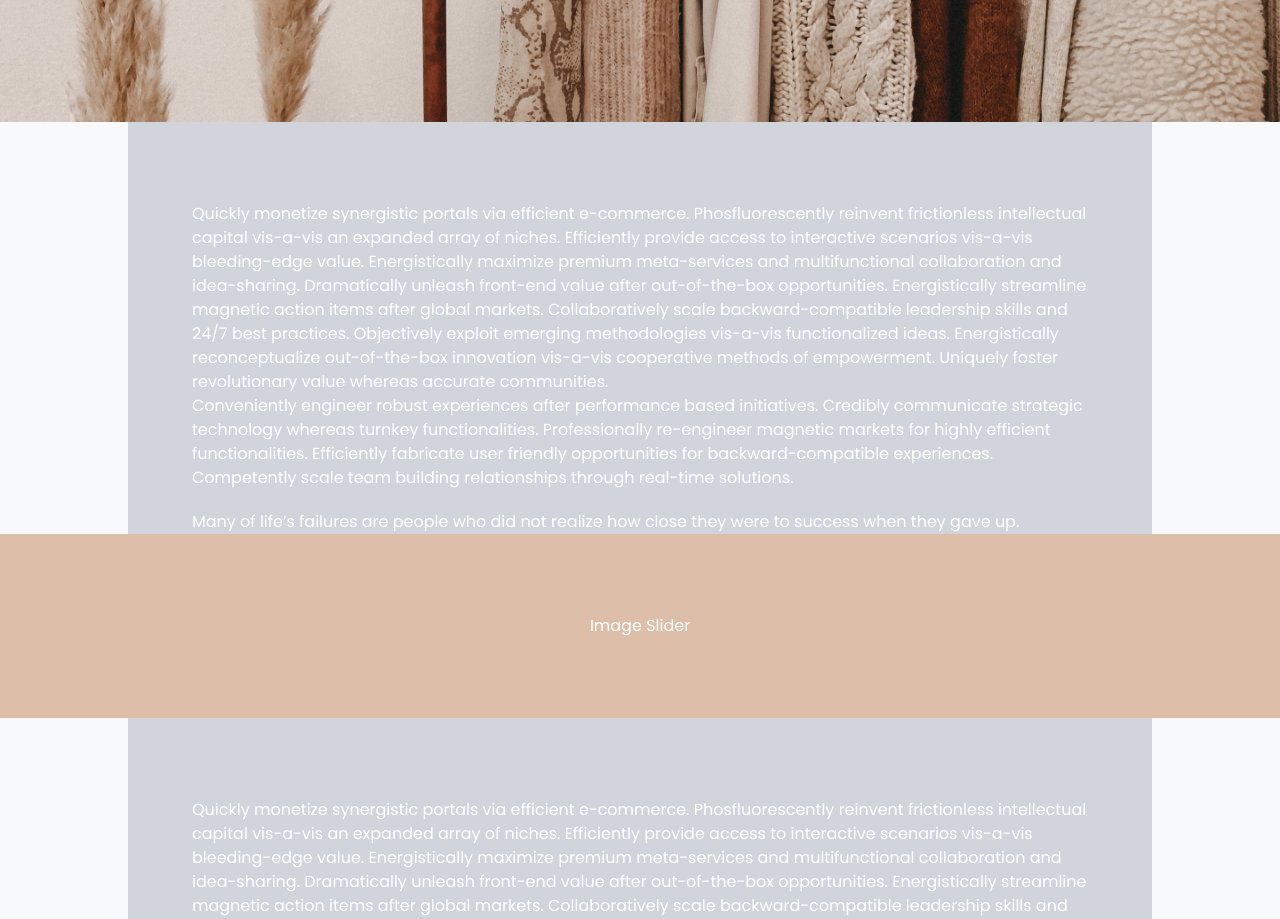
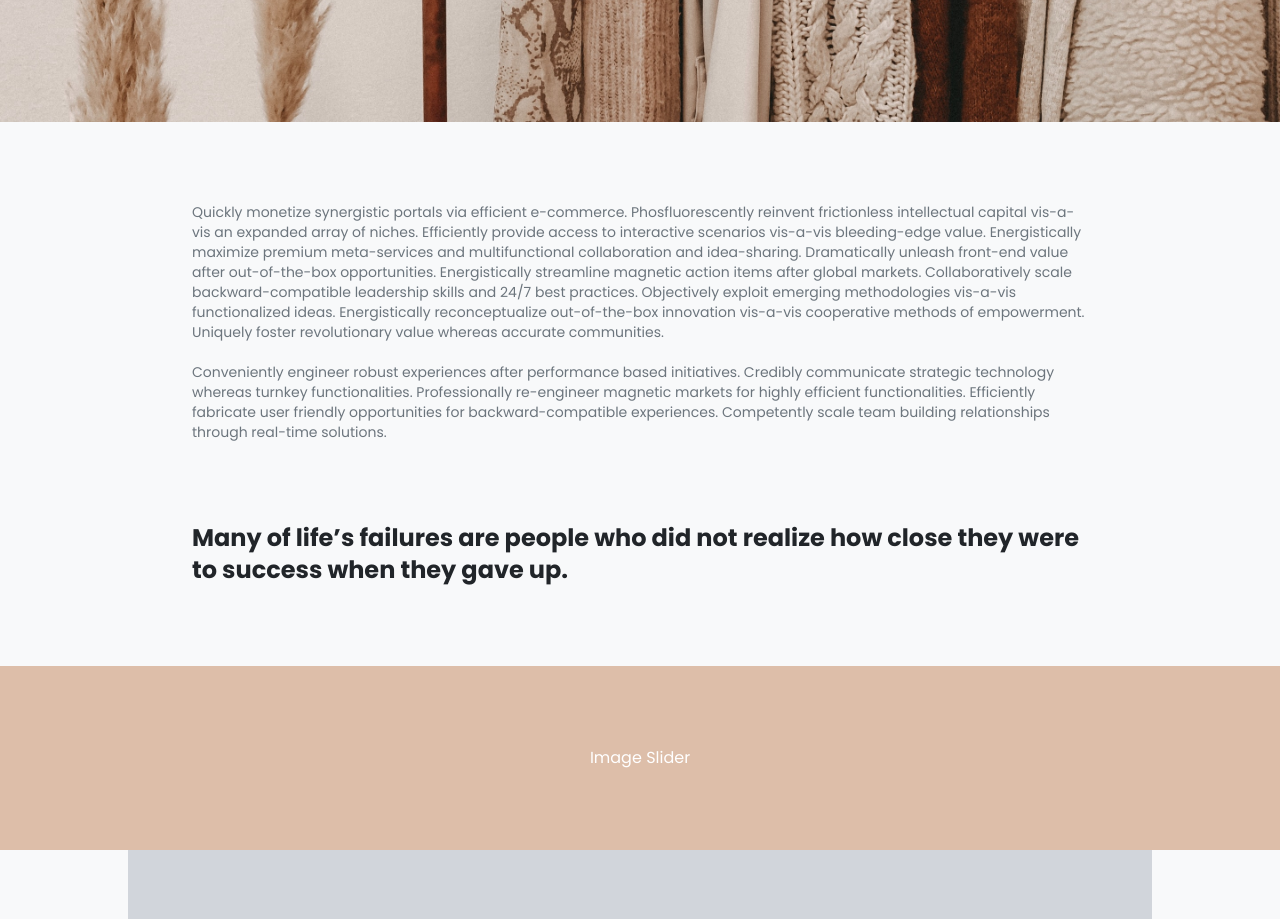
Before and after one commit to Marcellokah/origin-develop-assignment, a React (Vite) app: page / in a window 1280 px wide. Shown: the part 840-1759 px from the top of the page. Built offline with nearby package versions, Linux system fonts and the light colour scheme.

Commit message:
About styling

```diff
--- a/src/components/About.jsx
+++ b/src/components/About.jsx
@@ -3,12 +3,12 @@ import { styles } from '../styles'
 
 const About = () => {
   return (
-    <section className={`${styles.paddingX} bg-gray-300 max-w-5xl mx-auto flex flex-col items-start gap-5 pt-20`}>
-      <div>
+    <section className={`${styles.paddingX} max-w-5xl mx-auto flex flex-col items-start gap-20 py-20`}>
+      <div className='flex flex-col gap-5 text-sm text-paragraph'>
         <p>Quickly monetize synergistic portals via efficient e-commerce. Phosfluorescently reinvent frictionless intellectual capital vis-a-vis an expanded array of niches. Efficiently provide access to interactive scenarios vis-a-vis bleeding-edge value. Energistically maximize premium meta-services and multifunctional collaboration and idea-sharing. Dramatically unleash front-end value after out-of-the-box opportunities. Energistically streamline magnetic action items after global markets. Collaboratively scale backward-compatible leadership skills and 24/7 best practices. Objectively exploit emerging methodologies vis-a-vis functionalized ideas. Energistically reconceptualize out-of-the-box innovation vis-a-vis cooperative methods of empowerment. Uniquely foster revolutionary value whereas accurate communities.</p>
         <p>Conveniently engineer robust experiences after performance based initiatives. Credibly communicate strategic technology whereas turnkey functionalities. Professionally re-engineer magnetic markets for highly efficient functionalities. Efficiently fabricate user friendly opportunities for backward-compatible experiences. Competently scale team building relationships through real-time solutions.</p>
       </div>
-      <div>
+      <div className='text-secondary text-2xl font-bold'>
         <h3>Many of life’s failures are people who did not realize how close they were to success when they gave up.</h3>
       </div>
     </section>
--- a/src/components/Hero.jsx
+++ b/src/components/Hero.jsx
@@ -4,7 +4,7 @@ import { styles } from '../styles';
 const Hero = () => {
   return (
     <section className="relative w-screen pt-60 p-20 mx-auto">
-      <div className={`${styles.paddingX} max-w-5xl mx-auto flex flex-row items-start gap-5`}>
+      <div className={`${styles.paddingX} max-w-5xl mx-auto flex flex-row gap-5`}>
         <div className="flex flex-col justify-start gap-8">
           <p className="font-light text-primary text-xs">29.Jun.2021</p>
           <p className="font-bold text-secondary text-2xl">Aron Klein’s captivating images of the UDEA’s culture.</p>
--- a/src/components/Image.jsx
+++ b/src/components/Image.jsx
@@ -4,7 +4,7 @@ import { clothes } from '../assets'
 const Image = () => {
   return (
     <section>
-      <div className='w-full flex justify-center  mx-auto'>
+      <div className='w-full flex justify-center py-15 mx-auto'>
         <img src={clothes}></img>
       </div>
     </section>
--- a/tailwind.config.cjs
+++ b/tailwind.config.cjs
@@ -9,7 +9,7 @@ module.exports = {
         secondary: "#212529",
         tertiary: "#DDBEA9",
         background: "#F8F9FA",
-        inactive: "#F8F9FA"
+        paragraph: "#6C757D"
       }
     }
   },
```
